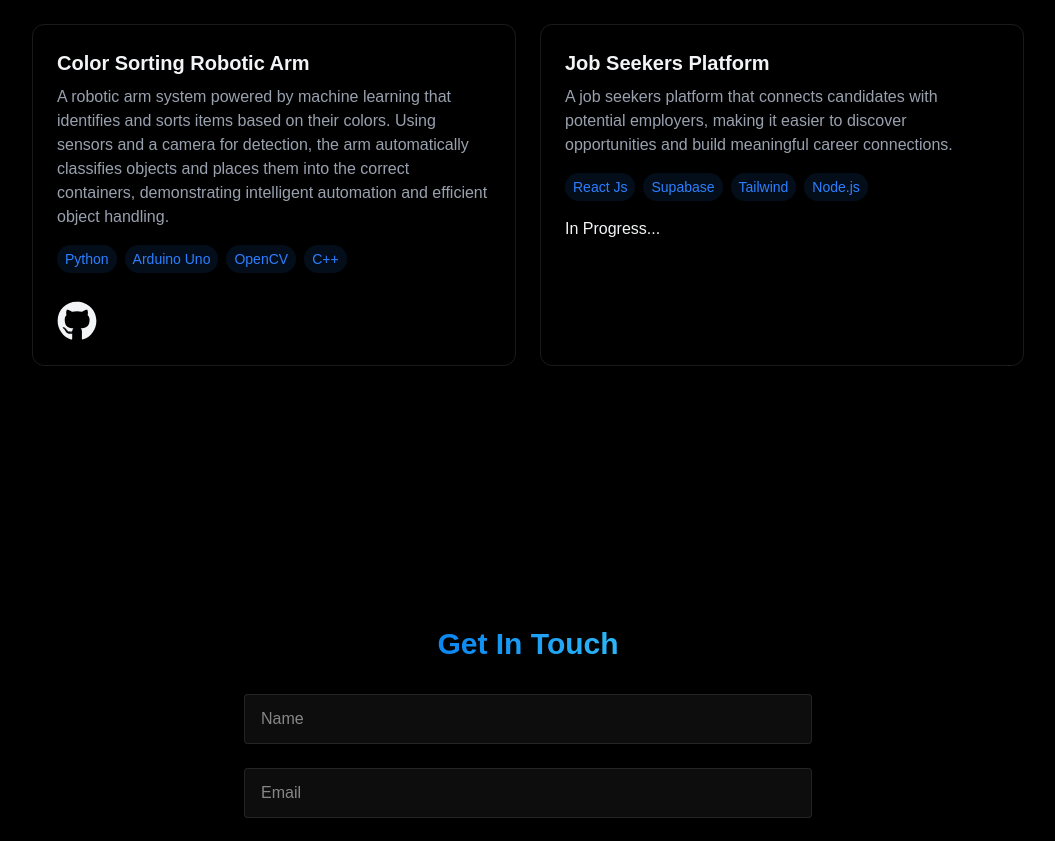
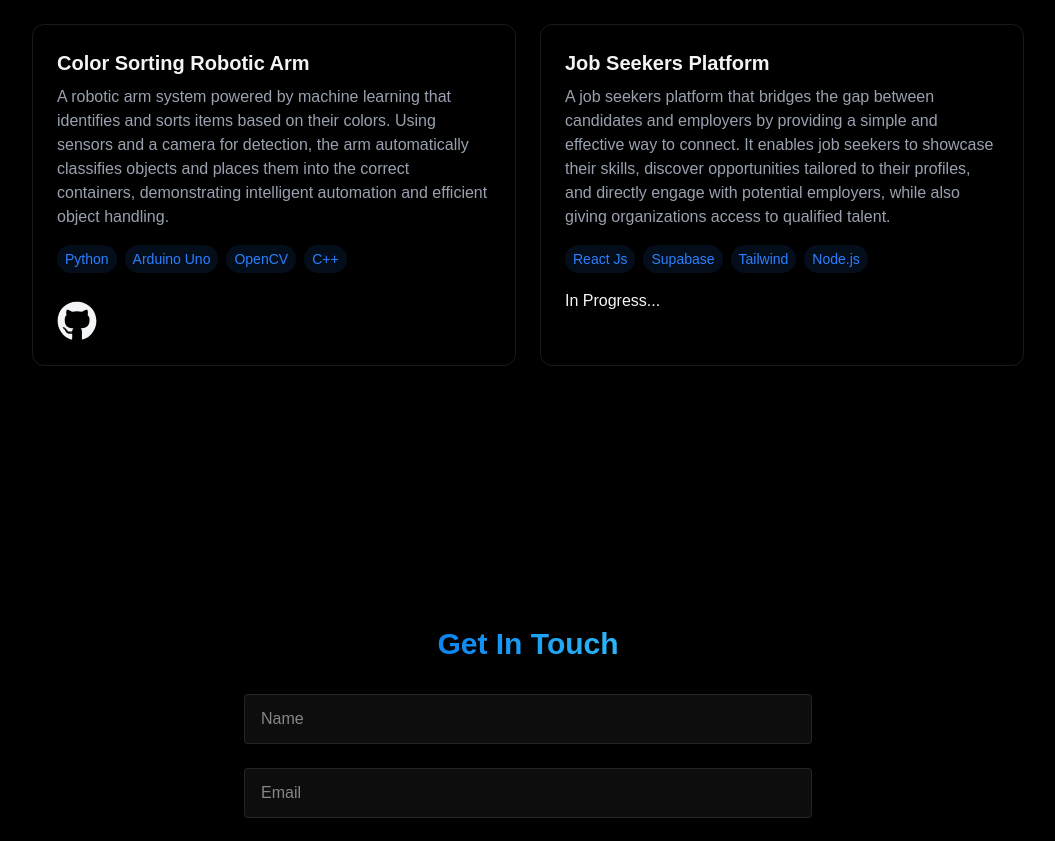
Before and after one commit to ch4rm78/kenny-portfolio, a React (Vite) app: page / in a window 1280 px wide. Shown: the part 2256-3097 px from the top of the page, without its empty margins (112-1167 px from the left). Built offline with nearby package versions, Linux system fonts and the light colour scheme; no server answers.

Commit message:
descriptions modified

```diff
--- a/src/components/section/Projects.jsx
+++ b/src/components/section/Projects.jsx
@@ -76,8 +76,9 @@ const Projects = () => {
 
            <div className="p-6 rounded-xl border border-white/10 hover:-translate-y-1 hover:border-blue-500/30 hover:shadow-[0_2px_8px_rgba(59,130,246,0.2)] transition">
             <h3 className='text-xl font-bold mb-2'>Job Seekers Platform</h3>
-            <p className='text-gray-400 mb-4'>A job seekers platform that connects candidates with potential employers,
-              making it easier to discover opportunities and build meaningful career connections.</p>
+            <p className='text-gray-400 mb-4'>A job seekers platform that bridges the gap between candidates and employers by providing a simple and effective way to connect.
+              It enables job seekers to showcase their skills, discover opportunities tailored to their profiles,
+              and directly engage with potential employers, while also giving organizations access to qualified talent.</p>
             <div className='flex flex-wrap gap-2 mb-4'>
               {['React Js', 'Supabase', "Tailwind", "Node.js"].map((tech, key) => (
                 <span key={key} className="bg-blue-500/10 text-blue-500 px-2 py-1 rounded-full text-sm hover:bg-blue-500/20
```
